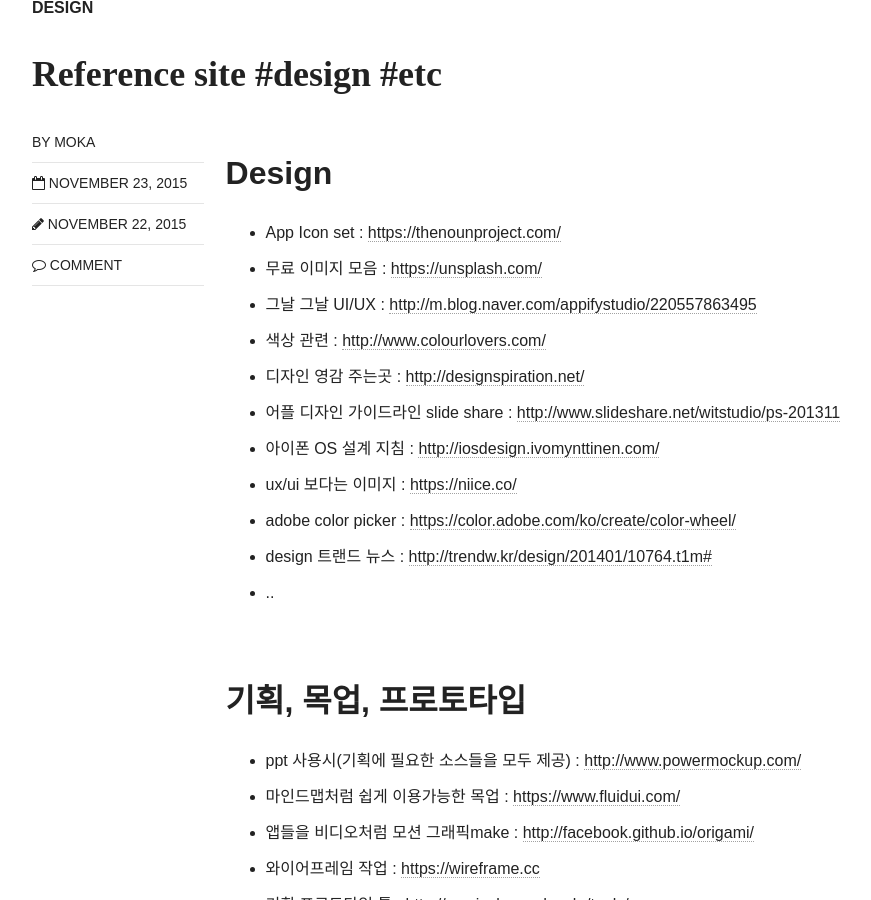
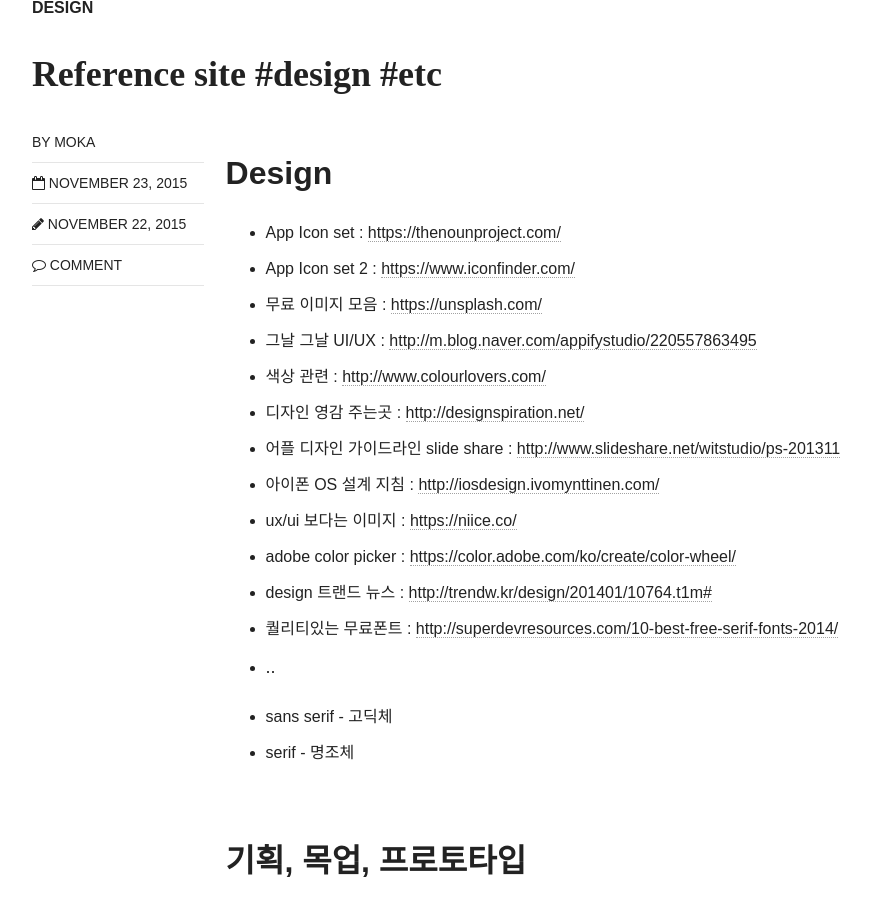
Before and after one commit to steadymoka/moka-a.github.io, a Jekyll site: the page built from _posts/blog/2015-12-10-site.md, in a window 1280 px wide and 900 px high, scrolled down 431 px. Shown: the whole window, without its empty margins (154-1025 px from the left). Built offline with Jekyll 4.4.1, drawn with Linux system fonts in a browser that asks for light colours; nearby versions of some CDN libraries; comment, search, counter and statistics services are not loaded.

Commit message:
plus site reference

```diff
--- a/_posts/blog/2015-12-10-site.md
+++ b/_posts/blog/2015-12-10-site.md
@@ -12,6 +12,7 @@ date: 2015-11-22T23:39:55-04:00
 
 ## Design
 * App Icon set   :   [https://thenounproject.com/](https://thenounproject.com/)
+* App Icon set 2   :   [https://www.iconfinder.com/](https://www.iconfinder.com/)
 * 무료 이미지 모음   :   [https://unsplash.com/](https://unsplash.com/)
 * 그날 그날 UI/UX   :   [http://m.blog.naver.com/appifystudio/220557863495](http://m.blog.naver.com/appifystudio/220557863495)
 * 색상 관련   :   [http://www.colourlovers.com/](http://www.colourlovers.com/)
@@ -21,8 +22,11 @@ date: 2015-11-22T23:39:55-04:00
 * ux/ui 보다는 이미지 	: 	[https://niice.co/](https://niice.co/)
 * adobe color picker 	: 	[https://color.adobe.com/ko/create/color-wheel/](https://color.adobe.com/ko/create/color-wheel/)
 * design 트랜드 뉴스 	: 	[http://trendw.kr/design/201401/10764.t1m#](http://trendw.kr/design/201401/10764.t1m#)
+* 퀄리티있는 무료폰트 	: 	[http://superdevresources.com/10-best-free-serif-fonts-2014/](http://superdevresources.com/10-best-free-serif-fonts-2014/)
 * ..
 
++ sans serif - 고딕체
++ serif - 명조체
 
 <br>
 
```
